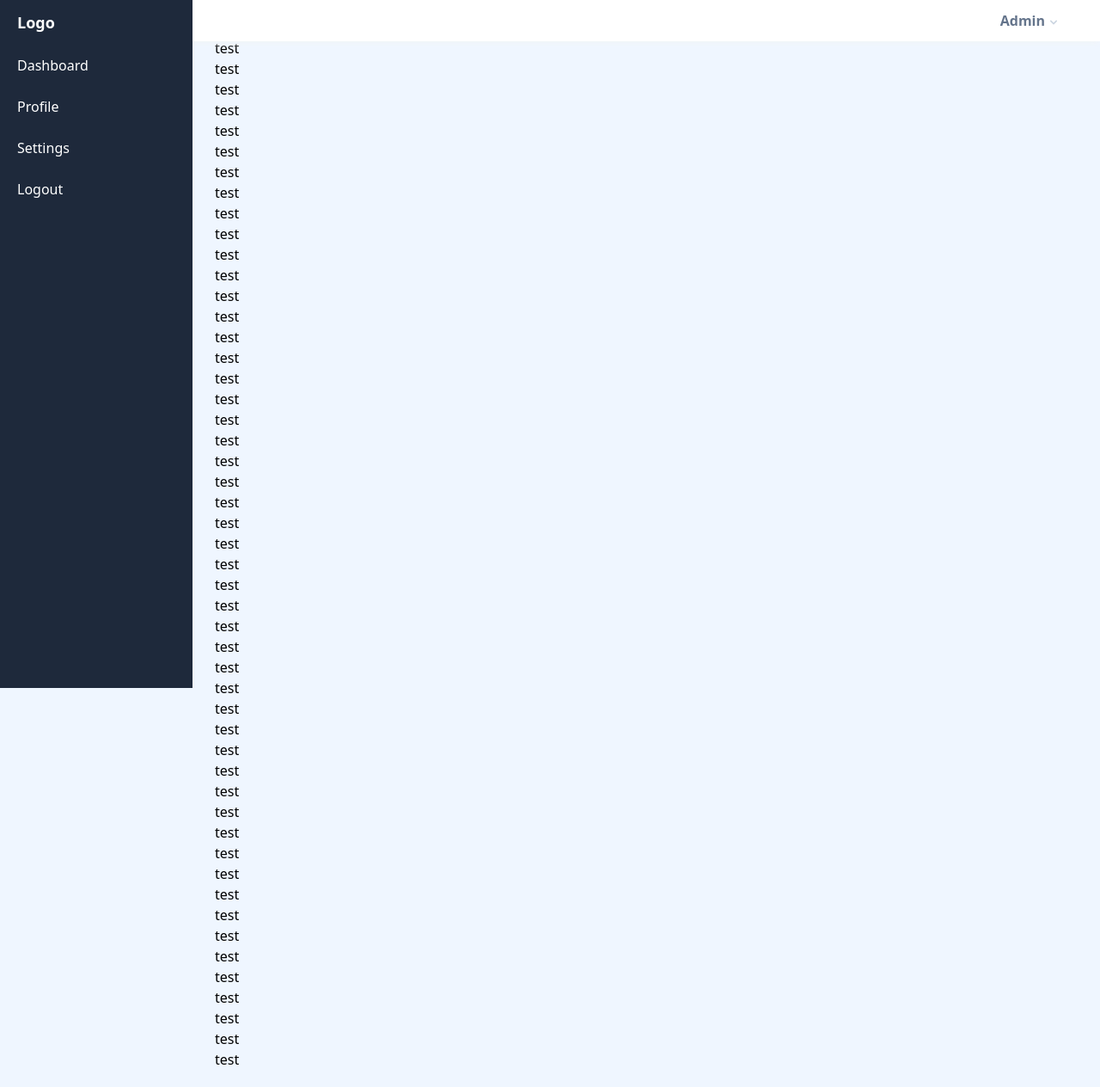
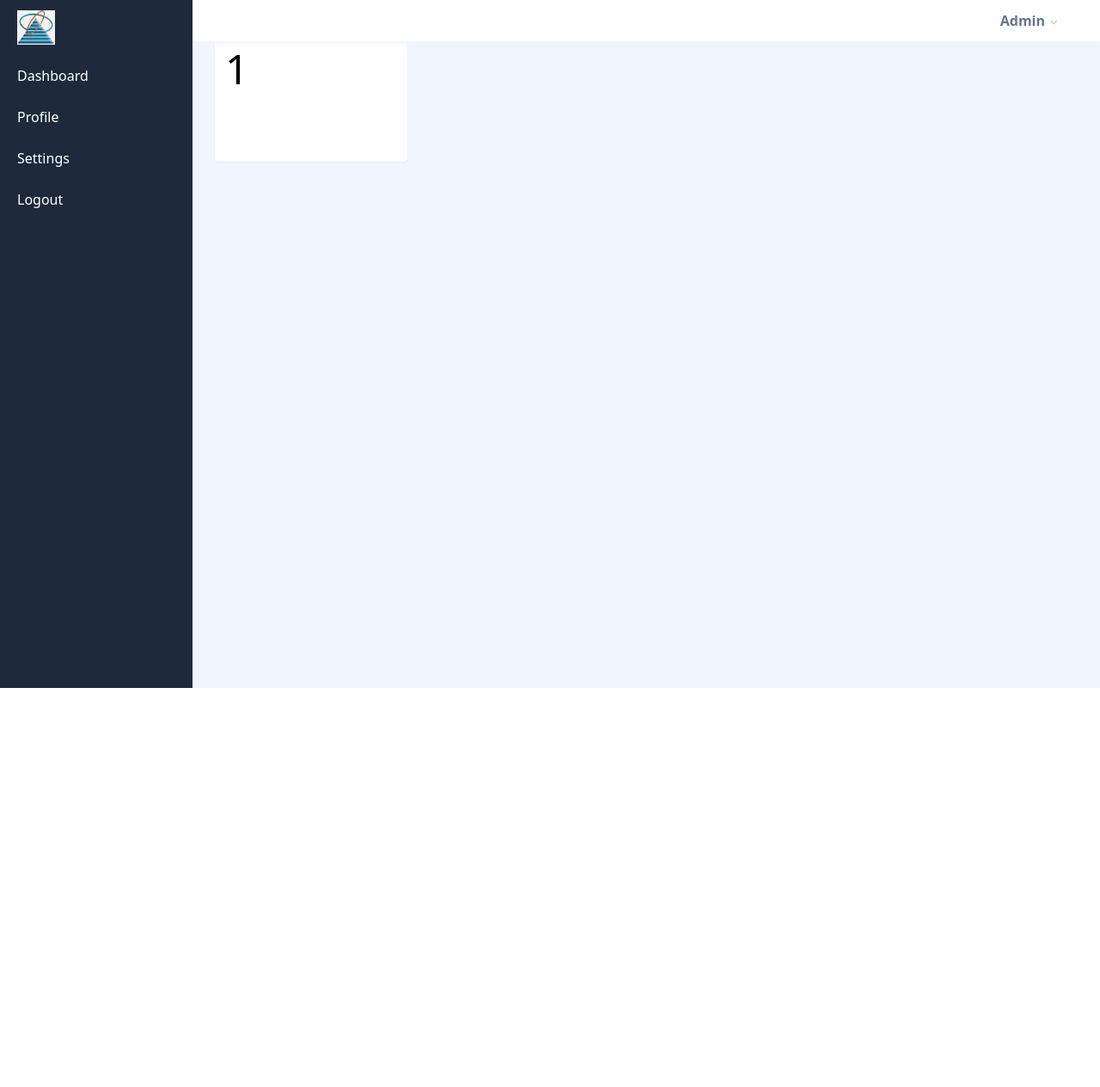
Before and after one commit to khoufstudio/frontend_tracking_app, a Next.js app: page /dashboard in a window 1280 px wide. Shown: the whole page at 86% size. After the commit the page ends 800 px from the top, so only its background shows below. Built offline with nearby package versions, Linux system fonts and the light colour scheme.

Commit message:
mockup on progress

```diff
--- a/pages/dashboard.tsx
+++ b/pages/dashboard.tsx
@@ -7,7 +7,7 @@ const Dashboard: NextPage = () => {
       {/* sidebar */}
       <div className='bg-slate-800 w-56 text-white h-screen fixed z-10'>
         <div className="pl-5 pr10 py-3">
-          <a className='font-bold text-lg' href="#">Logo</a>
+          <img src='/images/global_quality_logo.jpg' className='h-10' alt="Logo" />
         </div>
         <nav>
           <ul>
@@ -32,58 +32,14 @@ const Dashboard: NextPage = () => {
       {/* end of header */}
 
       {/* main page */}
-      <main className='p-5 ml-[230px]'>
+      <main className='p-5 ml-[230px] min-h-screen'>
         <p>test</p>
-        <p>test</p>
-        <p>test</p>
-        <p>test</p>
-        <p>test</p>
-        <p>test</p>
-        <p>test</p>
-        <p>test</p>
-        <p>test</p>
-        <p>test</p>
-        <p>test</p>
-        <p>test</p>
-        <p>test</p>
-        <p>test</p>
-        <p>test</p>
-        <p>test</p>
-        <p>test</p>
-        <p>test</p>
-        <p>test</p>
-        <p>test</p>
-        <p>test</p>
-        <p>test</p>
-        <p>test</p>
-        <p>test</p>
-        <p>test</p>
-        <p>test</p>
-        <p>test</p>
-        <p>test</p>
-        <p>test</p>
-        <p>test</p>
-        <p>test</p>
-        <p>test</p>
-        <p>test</p>
-        <p>test</p>
-        <p>test</p>
-        <p>test</p>
-        <p>test</p>
-        <p>test</p>
-        <p>test</p>
-        <p>test</p>
-        <p>test</p>
-        <p>test</p>
-        <p>test</p>
-        <p>test</p>
-        <p>test</p>
-        <p>test</p>
-        <p>test</p>
-        <p>test</p>
-        <p>test</p>
-        <p>test</p>
-        <p>test</p>
+        {/* card */}
+        <div className='w-56 h-36 bg-white shadow-sm rounded p-3'>
+          <p className='text-5xl'>1</p>
+        </div>
+        {/* end card */}
+
       </main>
       {/* end of main page */}
     </div>
```
Also changed, not shown: public/images/global_quality_logo.jpg.
